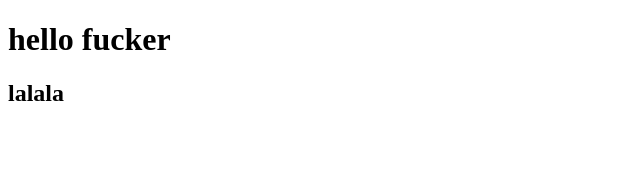
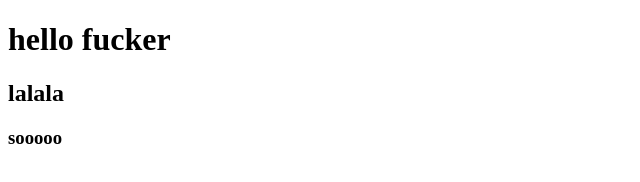
Before and after one commit to Glosso/some-test, a plain HTML site: page index.html in a window 1280 px wide. Shown: the full height of the page, 0-640 px from the left. Drawn offline with Linux system fonts and the light colour scheme.

Commit message:
added soooo

```diff
--- a/index.html
+++ b/index.html
@@ -11,6 +11,7 @@
 <body>
     <h1>hello fucker</h1>
     <h2>lalala</h2>
+    <h3>sooooo</h3>
 </body>
 
 </html>
```
